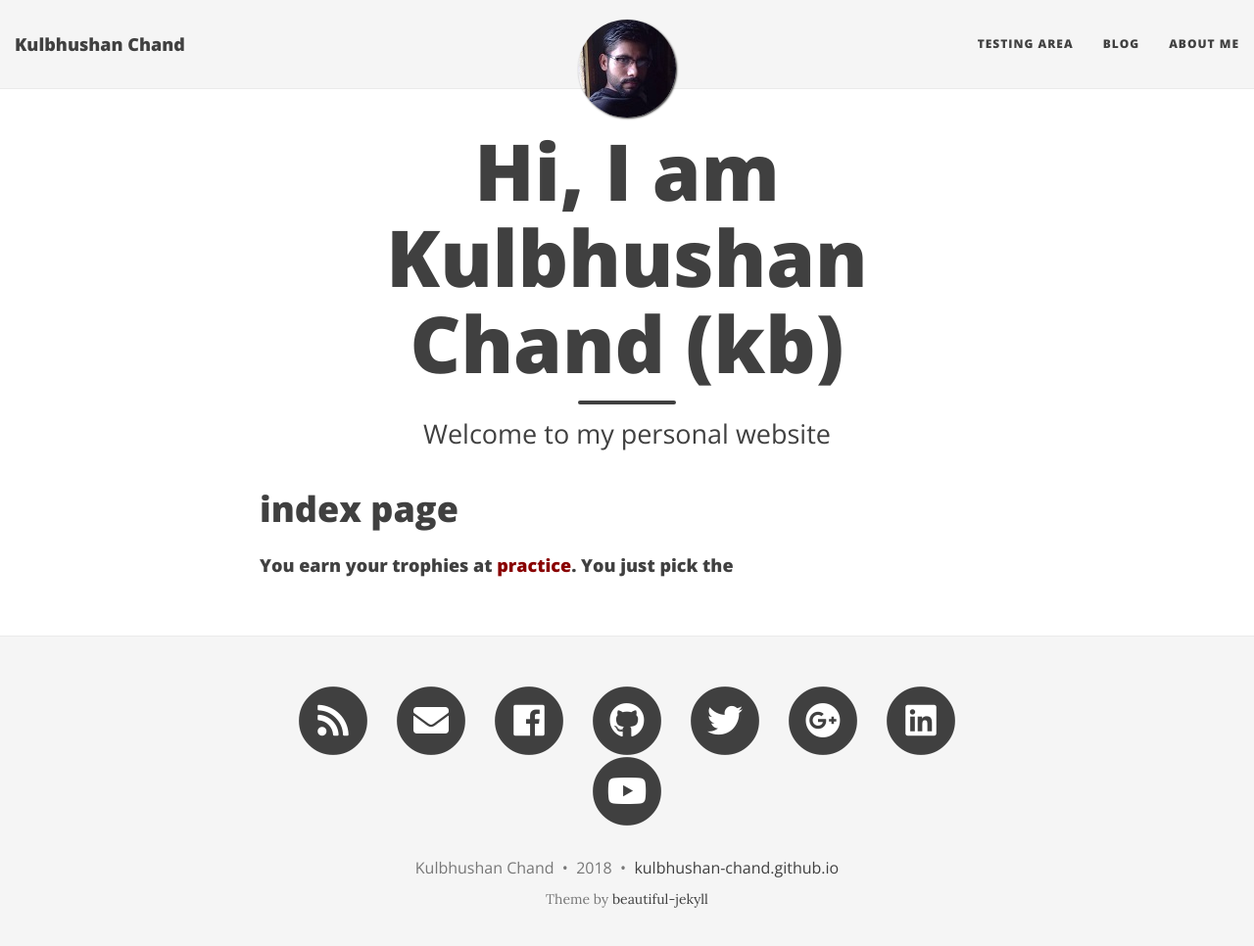
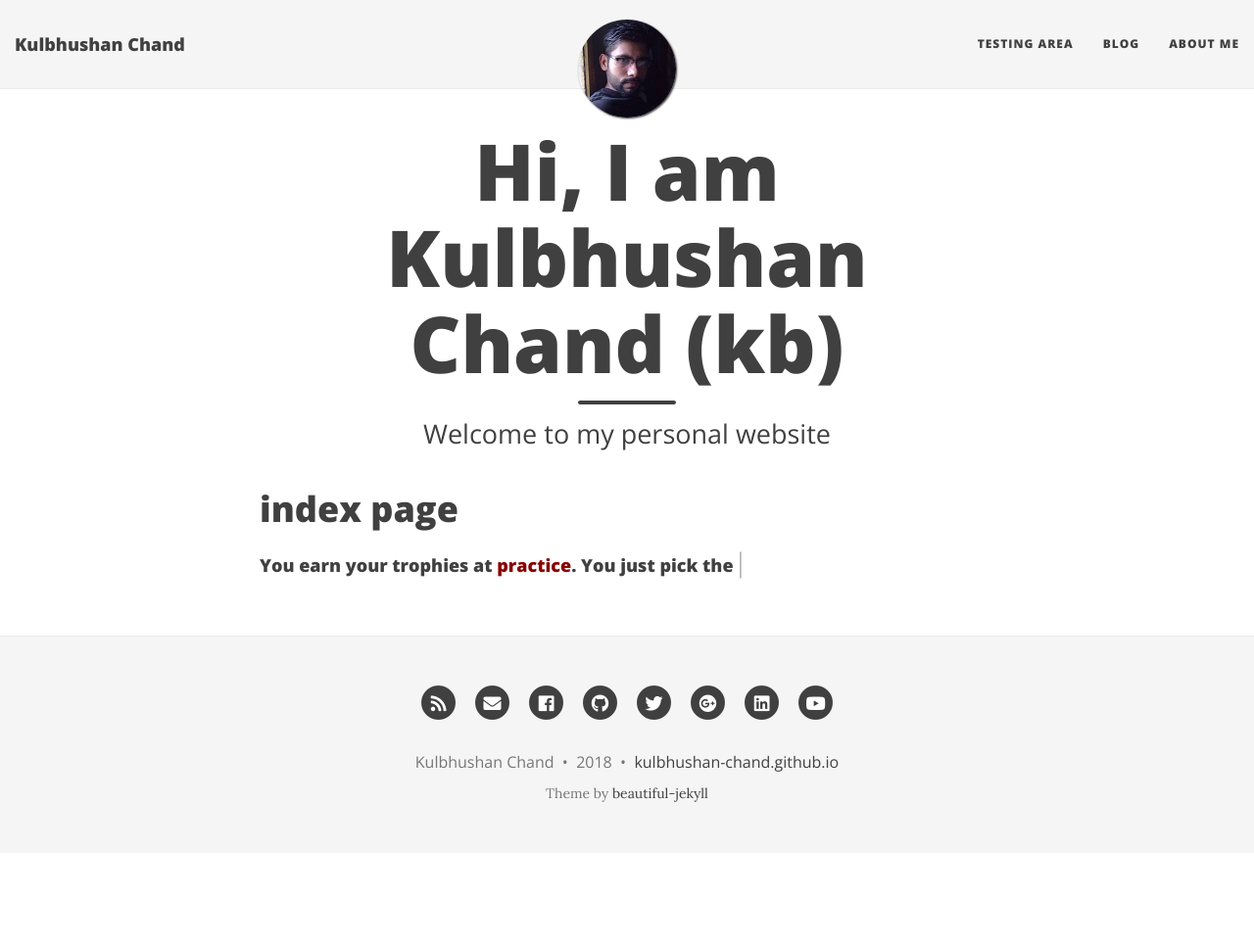
Before and after one commit to kulbhushanchand/kulbhushan-chand.github.io-v1, a Jekyll site: the page built from index.html, in a window 1280 px wide and 979 px high. Shown: the top 966 px of the window at 98% size. Built offline with Jekyll 4.4.1, drawn with Linux system fonts in a browser that asks for light colours; nearby versions of some CDN libraries.

Commit message:
Update footer.html

```diff
--- a/_includes/footer.html
+++ b/_includes/footer.html
@@ -14,7 +14,7 @@
             {%- else -%}
               <a href="{{element.baseURL}}{{ site.social-network-links[curkey] }}" title="{{ element.name }}">
             {%- endif -%}
-                <span class="fa-stack fa-2x" aria-hidden="true">
+                <span class="fa-stack fa-1x" aria-hidden="true">
                   <i class="fas fa-circle fa-stack-2x"></i>
                   {%- if element.name == 'RSS' -%}
                   <i class="fas {{ element.icon }} fa-stack-1x fa-inverse"></i>
```
